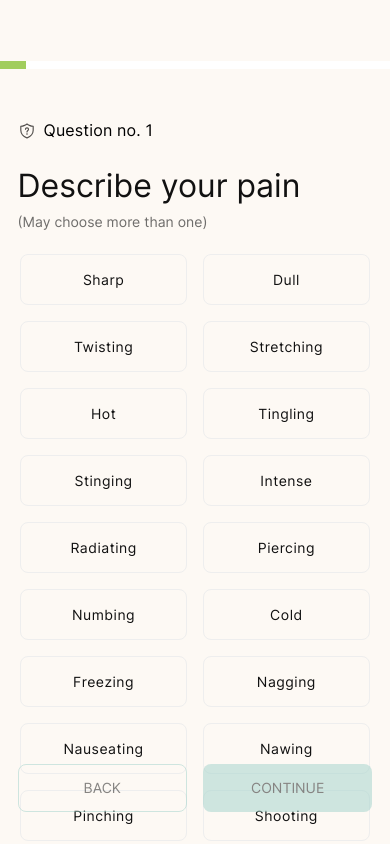
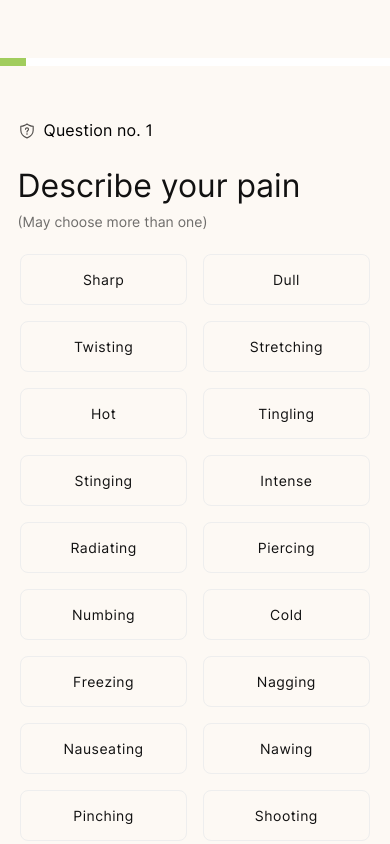
Before and after one commit to shahid37/formula-nextjs, a Next.js app: page /questionnaries/questionnaire in a window 390 px wide. Shown: the top 844 px of the page. Built offline with nearby package versions, Linux system fonts and the light colour scheme.

Commit message:
worked on fixings

```diff
--- a/components/Selector/Selector.tsx
+++ b/components/Selector/Selector.tsx
@@ -69,33 +69,49 @@ const Selector: FC<SelectorProps> = ({
 
   useEffect(() => {
     var localStorageData = localStorage.getItem("questionData");
-    if(localStorageData){
+    if (localStorageData) {
       const localDataArray = JSON.parse(localStorageData);
-      if(value !== null && null !== undefined && Array.isArray(localDataArray)){
+      if (
+        value !== null &&
+        null !== undefined &&
+        Array.isArray(localDataArray)
+      ) {
         const answers = localDataArray[value].answers;
-      if(localDataArray[value].type === QUESTION_TYPES.MULTIPLE_CHOICE && localDataArray[value].answers !== null){
+        if (
+          localDataArray[value].type === QUESTION_TYPES.MULTIPLE_CHOICE &&
+          localDataArray[value].answers !== null
+        ) {
           setMultiValue(answers);
         }
-      if(localDataArray[value].type === QUESTION_TYPES.SINGLE_CHOICE && localDataArray[value].answers !== null){
+        if (
+          localDataArray[value].type === QUESTION_TYPES.SINGLE_CHOICE &&
+          localDataArray[value].answers !== null
+        ) {
           setSingleValue(answers);
         }
-       if(localDataArray[value].type === QUESTION_TYPES.INPUT){
+        if (localDataArray[value].type === QUESTION_TYPES.INPUT) {
           setInputValue(answers);
         }
-        if(localDataArray[value].type === QUESTION_TYPES.RANGE &&  localDataArray[value].answers !== null){
+        if (
+          localDataArray[value].type === QUESTION_TYPES.RANGE &&
+          localDataArray[value].answers !== null
+        ) {
           setSliderValue(answers);
         }
-       if(localDataArray[value].type === QUESTION_TYPES.RANGE && localDataArray[value].answers === null){
+        if (
+          localDataArray[value].type === QUESTION_TYPES.RANGE &&
+          localDataArray[value].answers === null
+        ) {
           setSliderValue("0");
         }
       }
     }
-  }, [ value, id]);
+  }, [value, id]);
 
   return (
     <>
       {type === "range" && (
-        <div className="justify-center flex xs:max-w-[358px] w-full xs:mr-auto xs:ml-0 md:ml-auto md:min-w-[400px] lg:min-w-[500px]">
+        <div className="justify-center flex xs:pl-2 xs:max-w-[330px] w-full xs:mr-auto xs:ml-0 md:ml-auto md:min-w-[400px] lg:min-w-[500px]">
           <div className="mx-auto flex flex-col w-full">
             <Slider
               trackStyle={styles.track}
@@ -163,9 +179,12 @@ const Selector: FC<SelectorProps> = ({
                 singleValue === item || multiValue?.includes(item)
                   ? "bg-teal"
                   : "bg-null",
-                type === "single" && ( options?.length === 2 || options?.length === 3 ) ? "md:w-[242px] h-[56px]" : "md:w-48 h-[51px]",
-                options?.length >= 3 &&  "md:w-48 h-[51px]",
-                "font-normal xs:w-[47%] cursor-pointer text-black rounded-lg flex items-center tracking-[0.5px] justify-center p-4 border border-light-gray text-sm text-base",
+                type === "single" &&
+                  (options?.length === 2 || options?.length === 3)
+                  ? "md:w-[242px] h-[56px]"
+                  : "md:w-48 h-[51px]",
+                options?.length >= 3 && "md:w-48 h-[51px]",
+                "font-normal xs:w-[47%] cursor-pointer text-black rounded-lg flex items-center tracking-[0.5px] justify-center py-4 border border-light-gray text-sm text-base"
               )}
             >
               {capitalizeFirstLetter(item)}
--- a/pages/questionnaries/questionnaire.tsx
+++ b/pages/questionnaries/questionnaire.tsx
@@ -218,10 +218,10 @@ const QuestionnairePage: FC<QuestionnairePageProps> = ({
       <FormulaProcessBar
         currentQuestionNumber={state + 1}
         totalQuestions={15}
-        className="fixed w-full top-0 left-0 right-0 pt-[51px] mt-[10px]"
+        className="fixed w-full top-0 left-0 right-0 pt-[48px] mt-[10px]"
       />
       <Container className="xs:pt-[47px] md:pt-[100px] xl:pt-[122px] xs:pb-[32px] md:pb-[100px] xl:pb-[140px] 2xl:pb-[198px]">
-        <div className="xs:max-w-[400px] xs:mr-auto xs:ml-0 md:ml-auto md:max-w-[400px] lg:max-w-[500px] mx-auto flex flex-col xs:justify-start md:justify-center xs:items-start md:items-center">
+        <div className="xs:max-w-[358px] xs:mr-auto xs:ml-0 md:ml-auto md:max-w-[400px] lg:max-w-[500px] mx-auto flex flex-col xs:justify-start md:justify-center xs:items-start md:items-center">
           <div className="flex flex-row justify-center items-center gap-x-2">
             <Image
               src="/assets/icons/shield.svg"
@@ -245,7 +245,7 @@ const QuestionnairePage: FC<QuestionnairePageProps> = ({
           </p>
         </div>
 
-        <div className="max-w-[1272px] mx-auto justify-center flex flex-row xs:mt-[24px] md:mt-[40px] xs:mb-[100px] md:mb-[0px]">
+        <div className="max-w-[1272px] mx-auto justify-center flex flex-row xs:mt-[24px] md:mt-[40px]">
           {data[state]?.type === QUESTION_TYPES.MULTIPLE_CHOICE && (
             <Selector
               type="multi"
@@ -270,7 +270,6 @@ const QuestionnairePage: FC<QuestionnairePageProps> = ({
             />
           )}
         </div>
-         <div className="xs:fixed xs:bottom-[32px] xs:right-[0px] xs:left-[0px] xs:w-[91%] xs:mx-auto md:static md:bottom-[32px] md:right-[0px] xs:left-[0px] md:w-[91%] md:mx-auto">
         <div className="xs:mt-auto md:mt-[60px] lg:mt-[104px] flex flex-row xs:gap-x-[16px] md:gap-x-[24px] justify-center items-center">
           <div className="xs:mt-[115px] md:mt-0 xs:w-[100%] md:w-[200px] text-center">
             <Button
@@ -288,7 +287,6 @@ const QuestionnairePage: FC<QuestionnairePageProps> = ({
             </Button>
           </div>
         </div>
-</div>
       </Container>
     </div>
   );
```
Lines whose indentation alone changed are shown as unchanged.
